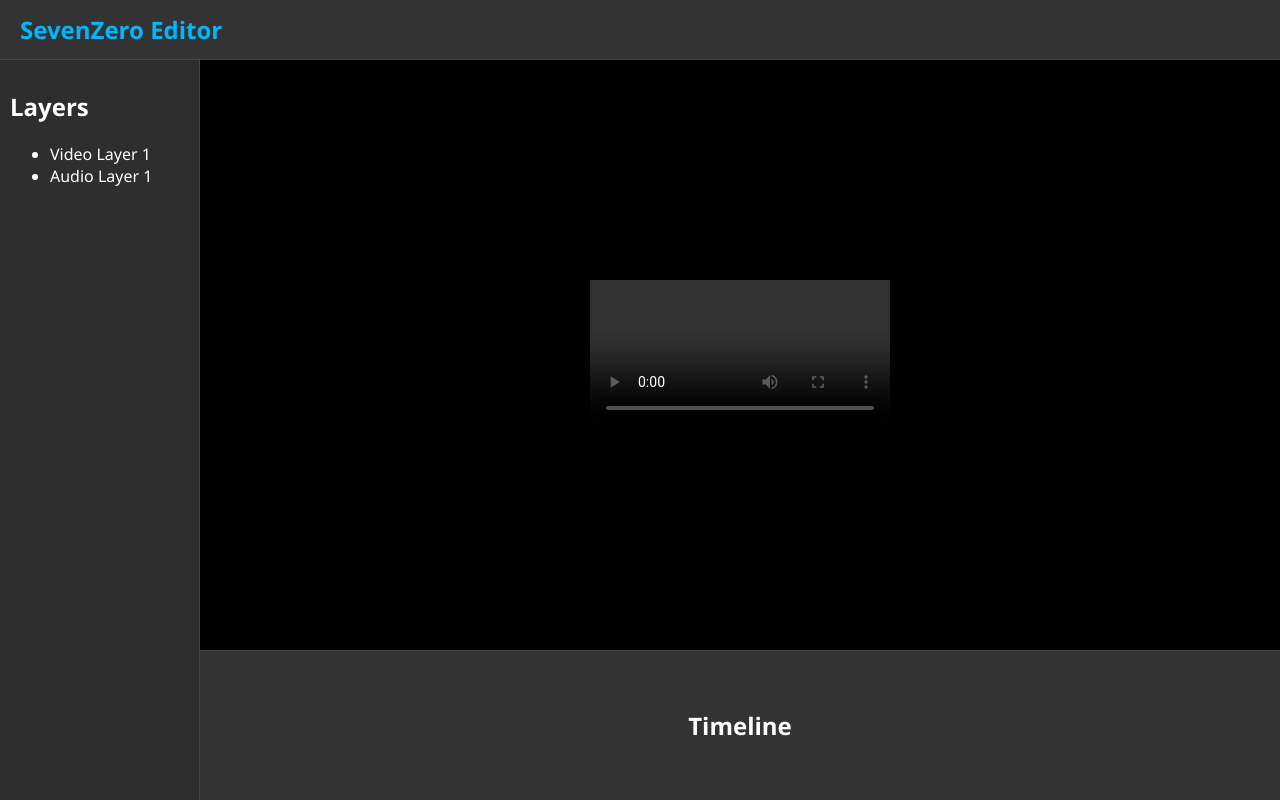
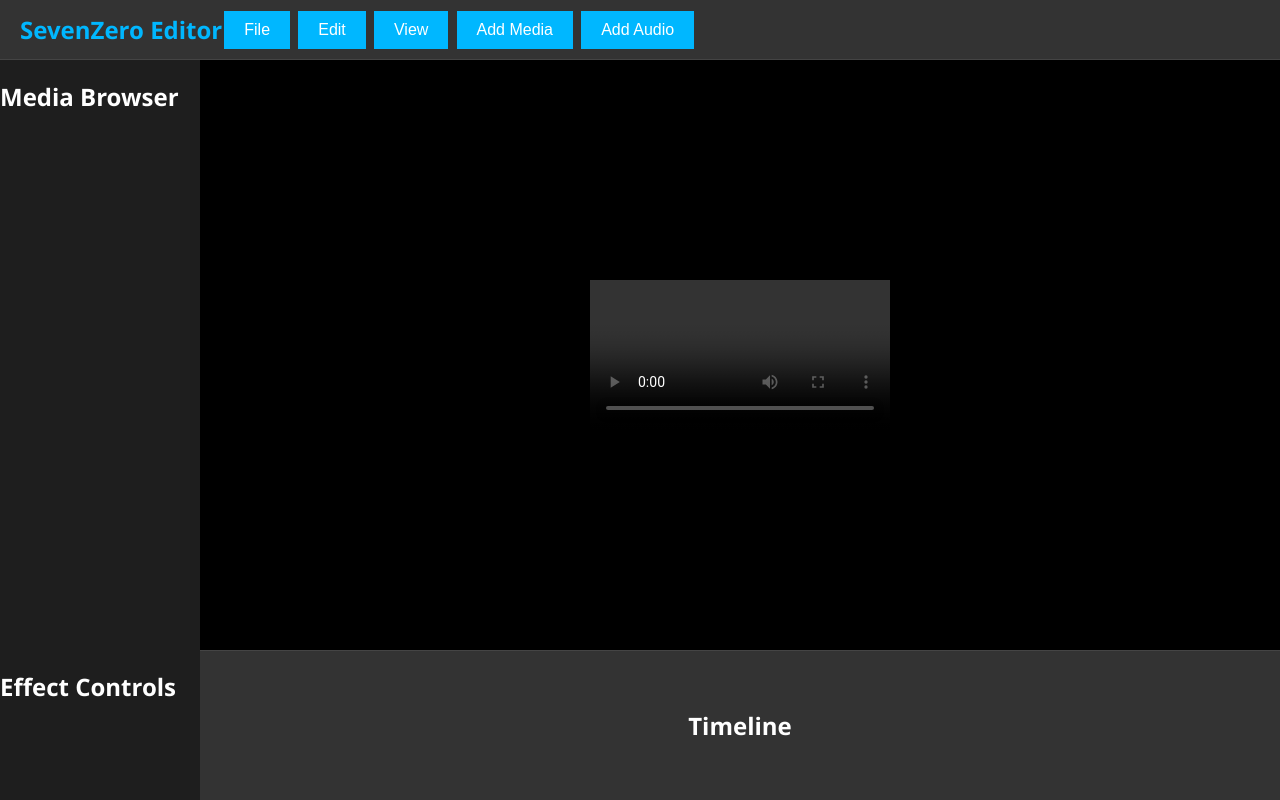
Before and after one commit to kompasucky/gooby, a plain HTML site: page index.html in a window 1280 px wide. Drawn offline with Linux system fonts and the light colour scheme.

Commit message:
Update index.html

```diff
--- a/index.html
+++ b/index.html
@@ -10,15 +10,21 @@
     <div id="app">
         <header>
             <h1>SevenZero Editor</h1>
+            <nav>
+                <button>File</button>
+                <button>Edit</button>
+                <button>View</button>
+                <button>Add Media</button>
+                <button>Add Audio</button>
+            </nav>
         </header>
 
-        <aside class="sidebar">
-            <!-- Layers and Effects Panel -->
-            <h2>Layers</h2>
-            <ul id="layers">
-                <li>Video Layer 1</li>
-                <li>Audio Layer 1</li>
-            </ul>
+        <aside class="media-browser">
+            <h2>Media Browser</h2>
+            <div id="media-items">
+                <!-- Dynamically loaded media items will appear here -->
+            </div>
+            <input type="file" id="media-input" accept="video/*,audio/*,image/*" multiple style="display:none;">
         </aside>
 
         <main class="content">
@@ -26,9 +32,16 @@
             <video id="preview" controls></video>
         </main>
 
+        <div class="effect-controls">
+            <h2>Effect Controls</h2>
+            <!-- Effect control sliders and inputs go here -->
+        </div>
+
         <footer class="timeline">
-            <!-- Timeline and Keyframes -->
             <h2>Timeline</h2>
+            <div id="timeline">
+                <!-- Timeline and Keyframes will be managed here -->
+            </div>
         </footer>
     </div>
 
```
